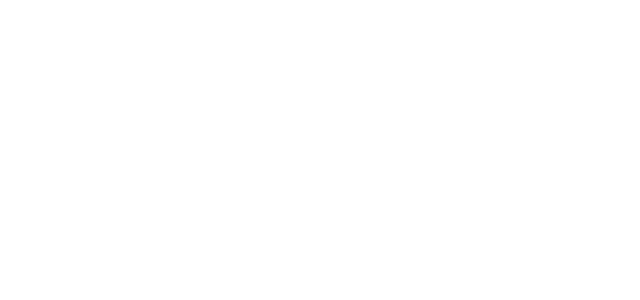
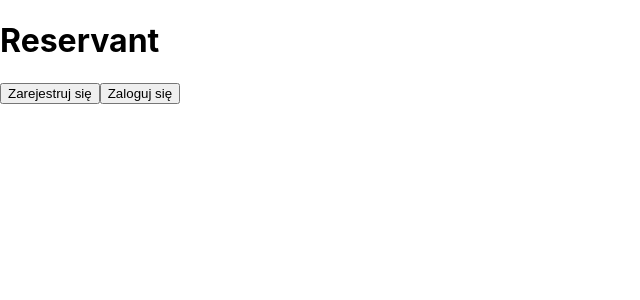
Before and after one commit to Reservant-inc/reservant-frontend, a React (Create React App) app in the folder reservant-frontend/: page / in a window 1280 px wide. Shown: the top 300 px of the page, without its empty margins (0-640 px from the left). Built offline with nearby package versions, Linux system fonts and the light colour scheme.

Commit message:
Added navigation from landing page to registration and login
sekude

```diff
--- a/reservant-frontend/src/components/landingPage/Home.tsx
+++ b/reservant-frontend/src/components/landingPage/Home.tsx
@@ -1,7 +1,23 @@
 import React from "react";
+import { useNavigate } from "react-router-dom";
 
 export default function Home () {
+    const navigate = useNavigate();
+
+    //navigation to registration
+    const handleRegisterClick = () => {
+        navigate("/register");
+    };
+
+    //navigation to login
+    const handleLoginClick = () => {
+        navigate("/login");
+    };
     return (
-        <></>
+        <>
+            <h1>Reservant</h1>
+            <button onClick={handleRegisterClick}>Zarejestruj się</button>
+            <button onClick={handleLoginClick}>Zaloguj się</button>
+        </>
     )
 }
```
